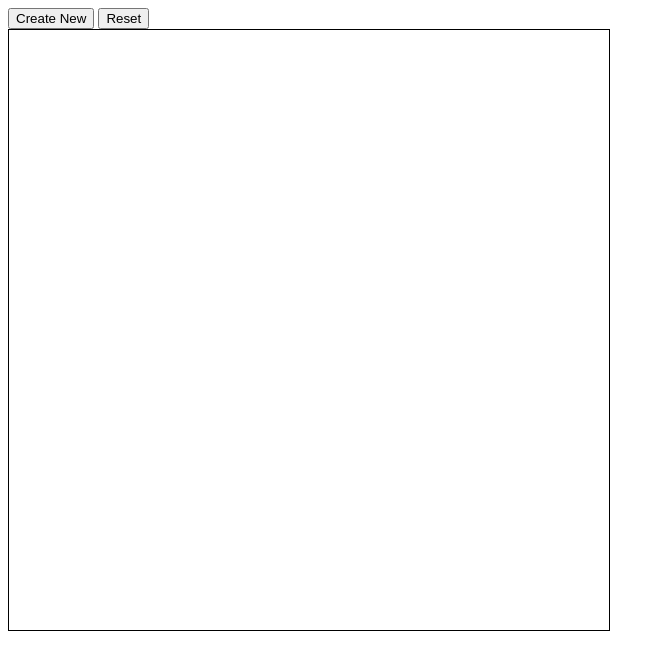
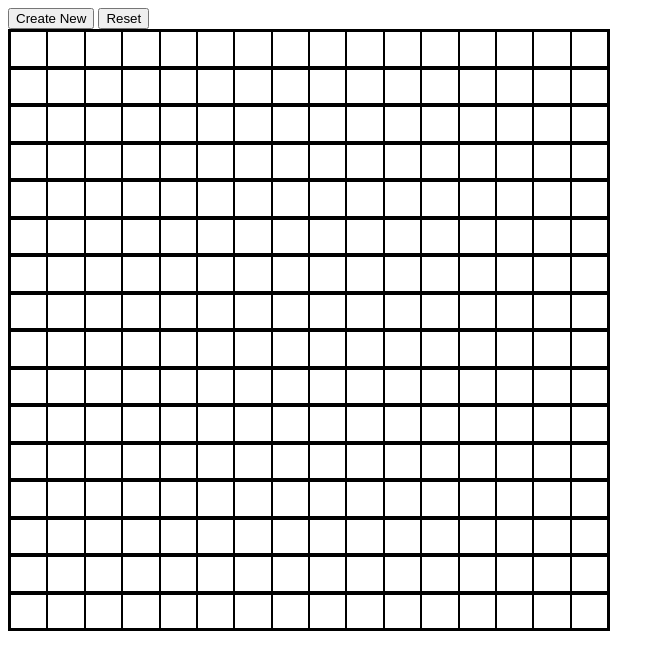
Before and after one commit to DivyanshKushwaha2023/etch-a-sketch, a plain HTML site: page index.html in a window 1280 px wide. Both pictures are taken after a click on the button "Reset". Shown: the whole page, without its empty margins (0-665 px from the left). Drawn offline with Linux system fonts and the light colour scheme.

Commit message:
Add an effective way create sketchpad
Added function createCell to create sketchpad efficiently and furnished the code according to the new function

```diff
--- a/script.js
+++ b/script.js
@@ -1,17 +1,25 @@
 let sketchPad = document.querySelector('#pad');
+let col = document.querySelectorAll('col');
 
+createCell(16);
 
-function createGrid (n) {
-    for (let i = 0; i < n*n; i++){
-        let cell = document.createElement('div');
-        cell.setAttribute('class', 'cell');
-        sketchPad.appendChild(cell);
-        cell.addEventListener('mouseover',() =>
-        cell.setAttribute('class', 'used'))
-
+function createCell(n){
+    //for rows
+    for (let i = 0; i < n; i++){
+        let rows = document.createElement('div');
+        rows.setAttribute('class', 'rows');
+        sketchPad.appendChild(rows);
+        //for cells per rows
+        for(let j = 0; j < n; j++){
+            let cells = document.createElement('div');
+            cells.setAttribute('class', 'cells')
+            rows.appendChild(cells);
+            cells.addEventListener('mouseover',() =>
+            cells.setAttribute('class', 'used'))
+        }
     }
 }
-createGrid();
+
 
 
 let newGrid = document.querySelector('#new');
@@ -19,12 +27,12 @@ let newGrid = document.querySelector('#new');
 newGrid.addEventListener("click", () => remOldGetNew());
 function remOldGetNew() {
     clearUsed();
-    let toRemove = document.querySelectorAll('.cell')
+    let toRemove = document.querySelectorAll('.rows')
     for (let i = 0; i < toRemove.length; i++){
         sketchPad.removeChild(toRemove[i]);
     }
-    let m = prompt("Choose number of grids(<= 100).","16");
-    createGrid(m);
+    let m = prompt("Choose number of cells per row.","16");
+    createCell(m);
 }
 
 
@@ -32,8 +40,8 @@ let reset = document.querySelector('#reset');
 reset.addEventListener('click',() => clearUsed());
 
 function clearUsed(){
-    let cellList = document.querySelectorAll('.used');
-    for(let i = 0; i < cellList.length; i++){
-        cellList[i].setAttribute('class', 'cell');
+    let colList = document.querySelectorAll('.used');
+    for(let i = 0; i < colList.length; i++){
+        colList[i].setAttribute('class', 'cells');
     }
 }
--- a/styles.css
+++ b/styles.css
@@ -1,14 +1,12 @@
-.cell {
+.cells {
     border: 1px solid black;
-    flex: 1;
-    aspect-ratio: 1;
+    width: 100%;
 }
 
 .used{
     border: 1px solid black;
     background-color: rgb(13, 146, 101);
-    flex: 1;
-    aspect-ratio: 1;
+    width: 100%;
 }
 
 #pad{
@@ -18,3 +16,9 @@
     width: 600px;
     border: 1px solid black;
 }
+
+.rows{
+    display: flex;
+    width: 100%;
+    border: 1px solid black;
+}
```
